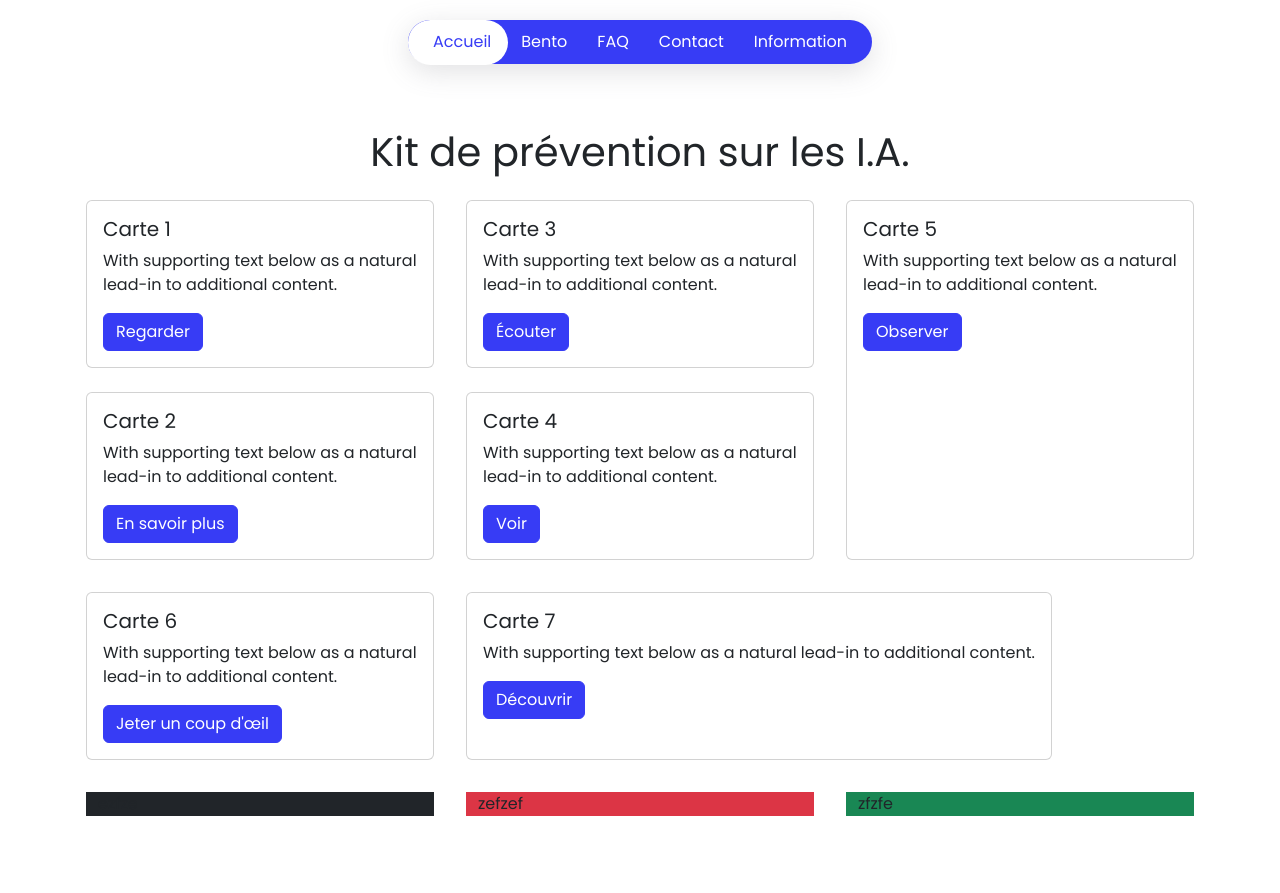
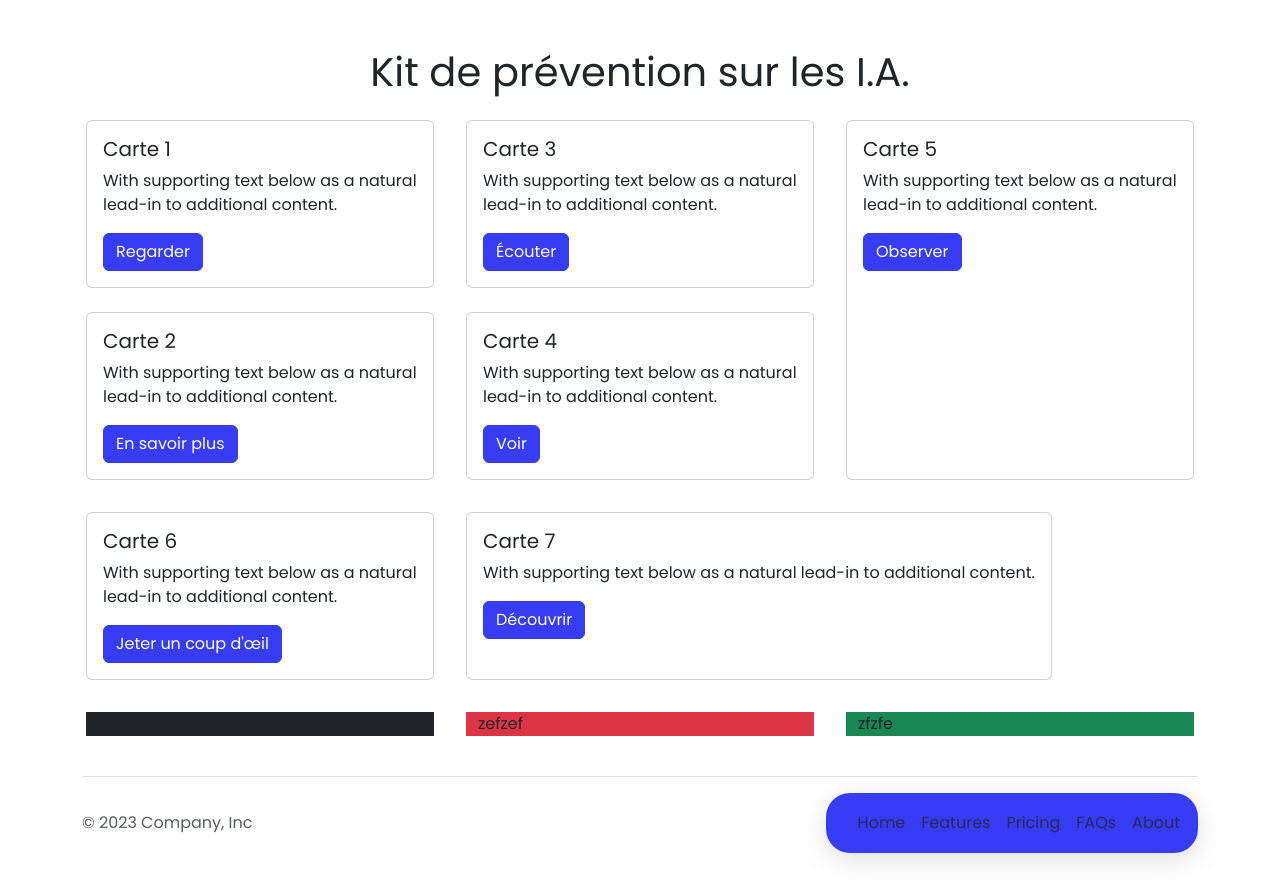
Before and after one commit to AzmogEx/CGE_IA_Presentation, a PHP site: page / in a window 1280 px wide. Before the commit the page ends 816 px from the top, so only its background shows below. Run offline with PHP 8.4, Linux system fonts and the light colour scheme; some web fonts are replaced.

Commit message:
AJouts du footer

```diff
--- a/css/style.scss
+++ b/css/style.scss
@@ -34,14 +34,6 @@ header {
 	display: flex;
 	justify-content: center;
 	align-items: center;
-}
-
-nav li {
-	background-color: transparent;
-	border: none;
-	color: white;
-	margin: 0px 15px;
-	transition: background-color 0.5s ease;
 }
 
 ul {
--- a/index.html
+++ b/index.html
@@ -1,6 +1,5 @@
 <!DOCTYPE html>
 <html lang="fr">
-
 	<head>
 		<meta charset="UTF-8" />
 		<meta name="viewport" content="width=device-width, initial-scale=1.0" />
@@ -9,18 +8,6 @@
 	</head>
 
 	<body>
-    <!--NAVBAR-->
-    <header>
-        <nav>
-            <ul>
-                <li class="active"><i></i><a href="#">Accueil</a></li>
-                <li><a href="#">Bento</a></li>
-                <li><a href="#">FAQ</a></li>
-                <li><a href="#">Contact</a></li>
-                <li><a href="#">Information</a></li>
-            </ul>
-        </nav>
-    </header>
 		<!-- TITRE -->
 		<div class="container mt-5" align="center">
 			<h1 class="display-6 align-center">Kit de prévention sur les I.A.</h1>
@@ -36,8 +23,7 @@
 								<div class="card">
 									<div class="card-body">
 										<h5 class="card-title">Carte 1</h5>
-                                    <p class="card-text">With supporting text below as a natural lead-in to additional
-                                        content.</p>
+										<p class="card-text">With supporting text below as a natural lead-in to additional content.</p>
 										<a href="#" class="btn btn-cci">Regarder</a>
 									</div>
 								</div>
@@ -48,8 +34,7 @@
 								<div class="card">
 									<div class="card-body">
 										<h5 class="card-title">Carte 2</h5>
-                                    <p class="card-text">With supporting text below as a natural lead-in to additional
-                                        content.</p>
+										<p class="card-text">With supporting text below as a natural lead-in to additional content.</p>
 										<a href="#" class="btn btn-cci">En savoir plus</a>
 									</div>
 								</div>
@@ -62,8 +47,7 @@
 								<div class="card">
 									<div class="card-body">
 										<h5 class="card-title">Carte 3</h5>
-                                    <p class="card-text">With supporting text below as a natural lead-in to additional
-                                        content.</p>
+										<p class="card-text">With supporting text below as a natural lead-in to additional content.</p>
 										<a href="#" class="btn btn-cci">Écouter</a>
 									</div>
 								</div>
@@ -74,8 +58,7 @@
 								<div class="card">
 									<div class="card-body">
 										<h5 class="card-title">Carte 4</h5>
-                                    <p class="card-text">With supporting text below as a natural lead-in to additional
-                                        content.</p>
+										<p class="card-text">With supporting text below as a natural lead-in to additional content.</p>
 										<a href="#" class="btn btn-cci">Voir</a>
 									</div>
 								</div>
@@ -121,8 +104,25 @@
 				</div>
 			</div>
 		</section>
+		<!-- FOOTER -->
+		<div class="container">
+			<footer class="d-flex flex-wrap justify-content-between align-items-center py-3 my-4 border-top">
+				<p class="col-md-4 mb-0 text-body-secondary">&copy; 2023 Company, Inc</p>
+
+				<a href="/" class="col-md-4 d-flex align-items-center justify-content-center mb-3 mb-md-0 me-md-auto link-body-emphasis text-decoration-none">
+					<svg class="bi me-2" width="40" height="32"><use xlink:href="#bootstrap" /></svg>
+				</a>
+
+				<ul class="nav col-md-4 justify-content-end">
+					<li class="nav-item"><a href="#" class="nav-link px-2 text-body-secondary">Home</a></li>
+					<li class="nav-item"><a href="#" class="nav-link px-2 text-body-secondary">Features</a></li>
+					<li class="nav-item"><a href="#" class="nav-link px-2 text-body-secondary">Pricing</a></li>
+					<li class="nav-item"><a href="#" class="nav-link px-2 text-body-secondary">FAQs</a></li>
+					<li class="nav-item"><a href="#" class="nav-link px-2 text-body-secondary">About</a></li>
+				</ul>
+			</footer>
+		</div>
 	</body>
 	<script src="/js/nav.js"></script>
 	<script src="https://cdn.jsdelivr.net/npm/bootstrap@5.3.2/dist/js/bootstrap.bundle.min.js" integrity="sha384-C6RzsynM9kWDrMNeT87bh95OGNyZPhcTNXj1NW7RuBCsyN/o0jlpcV8Qyq46cDfL" crossorigin="anonymous"></script>
-
 </html>
```
Also changed, not shown: css/style.css, 1 other file. Lines whose indentation alone changed are shown as unchanged.
